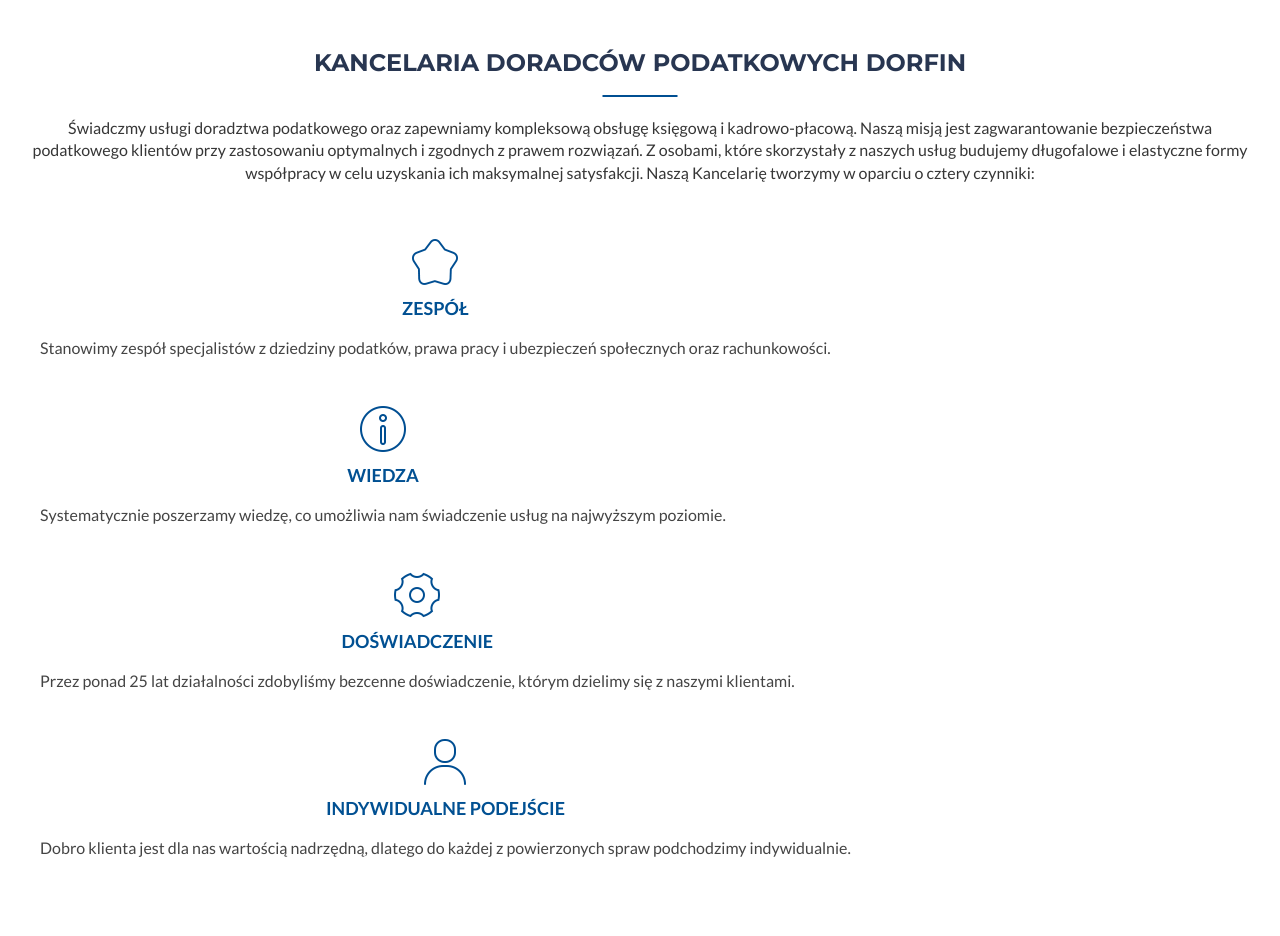
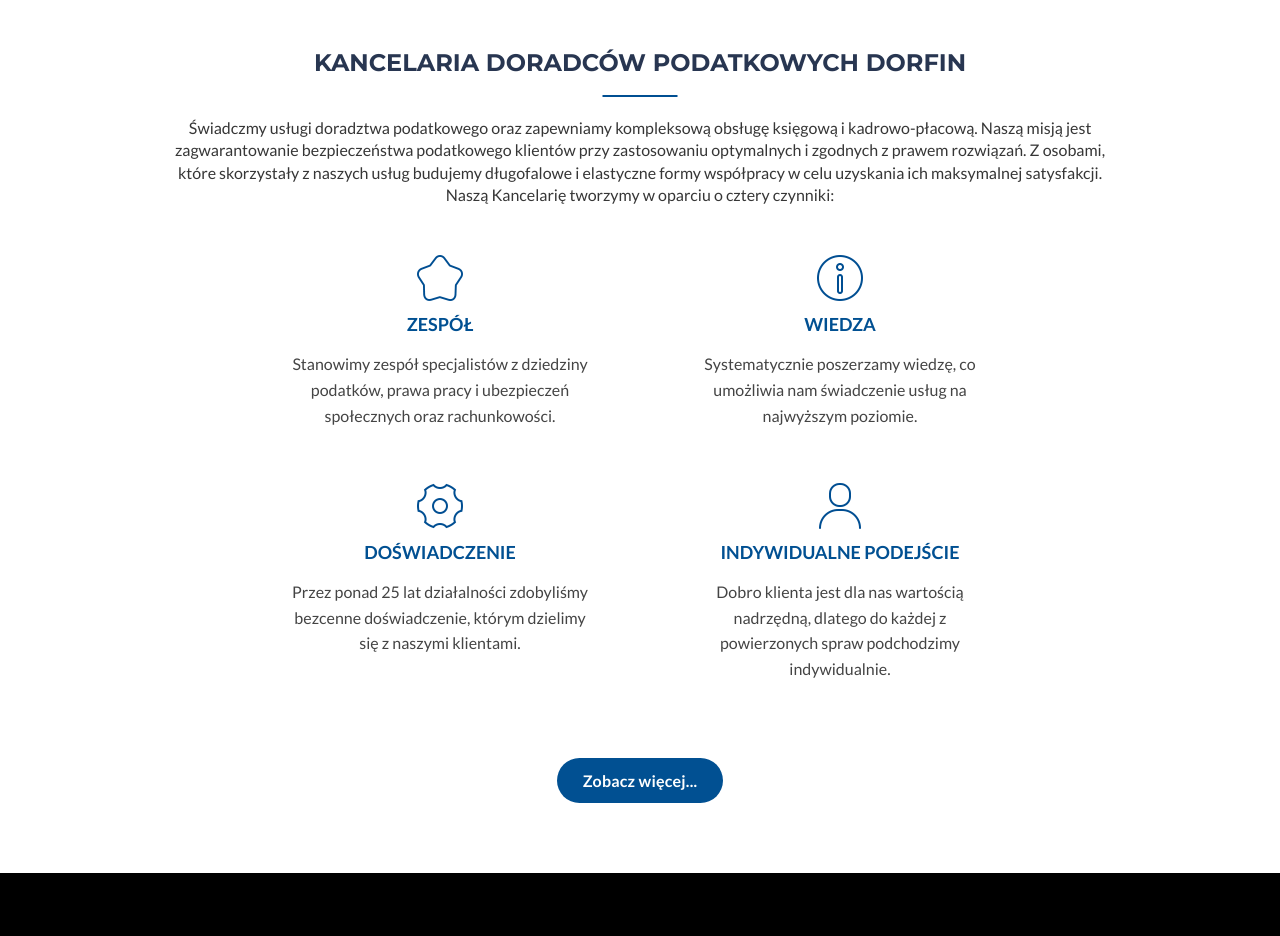
Before and after one commit to JRzankowski/dorfin-gatsby, a Gatsby site: page / in a window 1280 px wide. Shown: the part 802-1738 px from the top of the page. After the commit the page ends 1675 px from the top, so only its background shows below. Built offline with nearby package versions, Linux system fonts and the light colour scheme; Gatsby itself is replaced by a stand-in of ours.

Commit message:
add see more btn to aboutUs

```diff
--- a/src/components/sections/AboutUs/AboutUs.js
+++ b/src/components/sections/AboutUs/AboutUs.js
@@ -1,15 +1,15 @@
-import React from "react"
+import React, { useState } from "react"
 import styled from "styled-components"
 import { graphql, useStaticQuery } from "gatsby"
 import Image from "gatsby-image"
-import {MDXRenderer} from "gatsby-plugin-mdx";
+import { MDXRenderer } from "gatsby-plugin-mdx"
 
 
 const AboutUsWrapper = styled.section`
   text-align: center;
   background: white;
   position: relative;
-
+ margin: 0 auto;
   width: 100%;
   overflow: hidden;
   padding: 30px 0 40px;
@@ -35,27 +35,60 @@ const AboutUsP = styled.p`
   display: inline-block;
   font-size: 16px;
   color: #363636;
-  margin-top: 20px;
   position: relative;
   padding: 0 25px;
   font-family: Lato,serif;
   font-weight: 400;
   line-height: 1.4;
+  max-width: 1000px;
+  margin: 20px auto 0;
 `
+const AboutUsPMore = styled.div`
+  // display: ${props=>props.active ? 'inline-block' : 'none'};
+  overflow: hidden;
+  max-height: ${props=>props.active ? '1500px' : '0px'};
+  transition: max-height 2s ease-out;
+  p{
+    height: 100%;
+    font-size: 16px;
+    color: #363636;
+    position: relative;
+    padding: 0 25px;
+    font-family: Lato,serif;
+    font-weight: 400;
+    line-height: 1.4;
+    max-width: 1000px;
+    margin: 20px auto 0;
+  }
+`;
 const FactorsWrapper = styled.div`
   display: flex;
   flex-wrap: wrap;
-  margin-top: 30px;
+  max-width: 800px;
+  margin: 40px auto 0;
 `
 const Factor = styled.div`
   font-family: 'Lato',serif;
   display: flex;
   flex-direction: column;
   padding: 0 40px;
-  margin-bottom: 20px;
-  img{
+  margin-bottom: 30px;
+  @media(min-width: 450px){
+    width: 50%;
+  }
+  @media(min-width: 790px){
+    padding: 0 100px;
+  }
+  @media(min-width: 900px){
+    padding: 0 115px;
+  }
+  @media(min-width: 900px){
+    padding: 0 50px;
+  }
+  @media(orientation: landscape) and (max-height: 450px){
+    width: 50%;
+  }
 
-  }
   span{
     font-size: 18px;
     color:#015092 ;
@@ -69,8 +102,32 @@ const Factor = styled.div`
    }
 `
 
+const AboutUsBtn = styled.button`
+    margin: 30px auto;
+    font-family: 'Lato',serif;
+    font-weight: 600;
+    border-radius: 50px;
+    font-size: 16px;
+    padding: 8px 25px;
+    color: white;
+    background-color: #015092;
+    line-height: 1.7;
+    border: 1px solid transparent;
+    transition: .2s;
+    letter-spacing: .2px;
+    display: block;
+    outline: none;
+    &:hover{
+      color: #015092;
+      background-color: transparent;
+      border: 1px solid #015092;
+    }
+`
+
 
 const AboutUs = () => {
+  const [moreText, setMoreText] = useState(false)
+  const toggleMoreText = () => setMoreText(!moreText);
   const data = useStaticQuery(graphql`
   {
     allMdx {
@@ -95,11 +152,13 @@ const AboutUs = () => {
   return (
     <AboutUsWrapper>
       <AboutUsH1>kancelaria doradców podatkowych dorfin</AboutUsH1>
-      <AboutUsP>Świadczmy usługi doradztwa podatkowego oraz zapewniamy kompleksową obsługę księgową i kadrowo-płacową.
-        Naszą misją jest zagwarantowanie bezpieczeństwa podatkowego klientów przy zastosowaniu optymalnych i zgodnych z
-        prawem rozwiązań. Z osobami, które skorzystały z naszych usług budujemy długofalowe i elastyczne formy
-        współpracy w celu uzyskania ich maksymalnej satysfakcji. Naszą Kancelarię tworzymy w oparciu o cztery
-        czynniki:</AboutUsP>
+      <AboutUsP>
+        Świadczmy usługi doradztwa podatkowego oraz zapewniamy kompleksową obsługę księgową i kadrowo-płacową.
+          Naszą misją jest zagwarantowanie bezpieczeństwa podatkowego klientów przy zastosowaniu optymalnych i zgodnych z
+          prawem rozwiązań. Z osobami, które skorzystały z naszych usług budujemy długofalowe i elastyczne formy
+          współpracy w celu uzyskania ich maksymalnej satysfakcji. Naszą Kancelarię tworzymy w oparciu o cztery
+          czynniki:
+      </AboutUsP>
       <FactorsWrapper>
         {data.allMdx.nodes.map((value, index) => {
           return (
@@ -114,6 +173,35 @@ const AboutUs = () => {
 
         })}
       </FactorsWrapper>
+      <AboutUsPMore active={moreText}>
+        <p>
+          Kancelaria Doradców Podatkowych Dorfin Przybyszewski Sp.k. istnieje nieprzerwanie od 1991 r. Od
+          początku
+          działalności skupiamy się na świadczeniu usług doradztwa podatkowego oraz zapewnieniu kompleksowej obsługi
+          księgowej i kadrowo-płacowej dla sektora małych i średnich przedsiębiorców oraz osób prywatnych.
+          <br/>
+          <br/>
+          Od 2004 r. nasza siedziba mieści się w ścisłym centrum miasta, pomiędzy zabytkowym Kościołem Św. Jakuba, a Izbą
+          Pamięci Historii Skierniewic.
+          <br/>
+          <br/>
+          Do zachowania najwyższych standardów obsługi klienta i nieustannego podnoszenia kwalifikacji obliguje nas
+          przynależność do Krajowej Izby Doradców Podatkowych. Wspólnicy Kancelarii są licencjonowanymi doradcami
+          podatkowymi, posiadają ubezpieczenie OC i wykonują zawód na podstawie ustawy o doradztwie podatkowym i w zgodzie
+          z zasadami etyki sformułowanymi przez samorząd doradców podatkowych.
+          <br/>
+          <br/>
+          Koncentrujemy się na zapewnieniu najwyższej jakości świadczonych usług poprzez realizację procedur w zakresie
+          kontroli wewnętrznej, bezpieczeństwa i higieny pracy oraz zarządzania bezpieczeństwem informacji. Wierzymy w
+          koncepcję społecznej odpowiedzialności biznesu polegającą na podejmowaniu aktywnych działań na rzecz ochrony
+          środowiska naturalnego.
+          <br/>
+          <br/>
+          Zaufanie, którym w ciągu ponad 25 lat działalności obdarzyły nas setki klientów jest dla nas największym powodem
+          do dumy i stanowi motywację do dalszego rozwoju i samodoskonalenia.
+        </p>
+        </AboutUsPMore>
+      <AboutUsBtn onClick={toggleMoreText}>{moreText ? 'Zobacz mniej...' : 'Zobacz więcej...'}</AboutUsBtn>
     </AboutUsWrapper>
 
   )
--- a/src/components/sections/hero.js
+++ b/src/components/sections/hero.js
@@ -98,7 +98,6 @@ const HeroBtn = styled.button`
     font-family: 'Lato',serif;
     font-weight: 700;
     border-radius: 50px;
-
     font-size: 16px;
     padding: 8px 14px;
     color: #283651;
```
